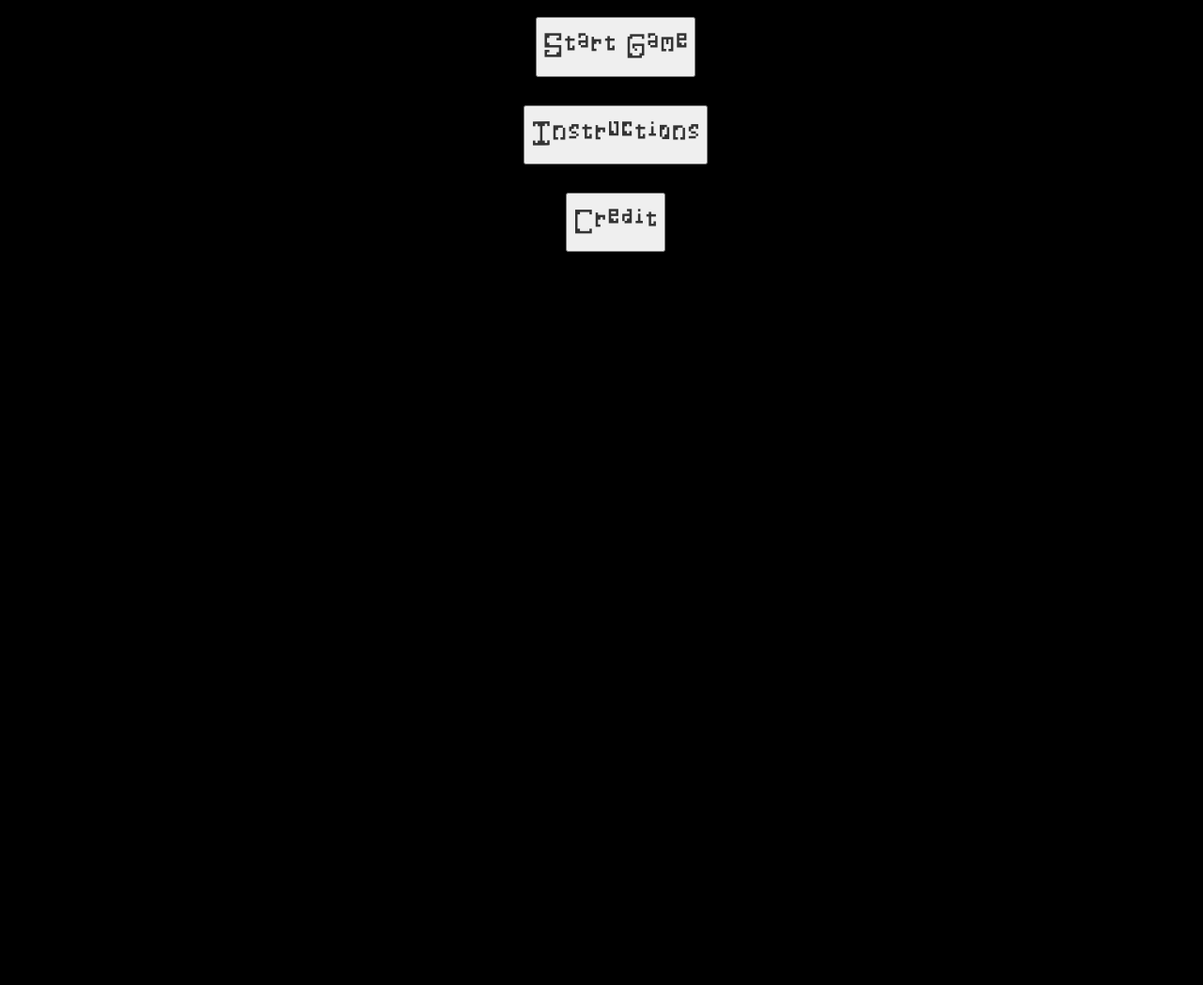
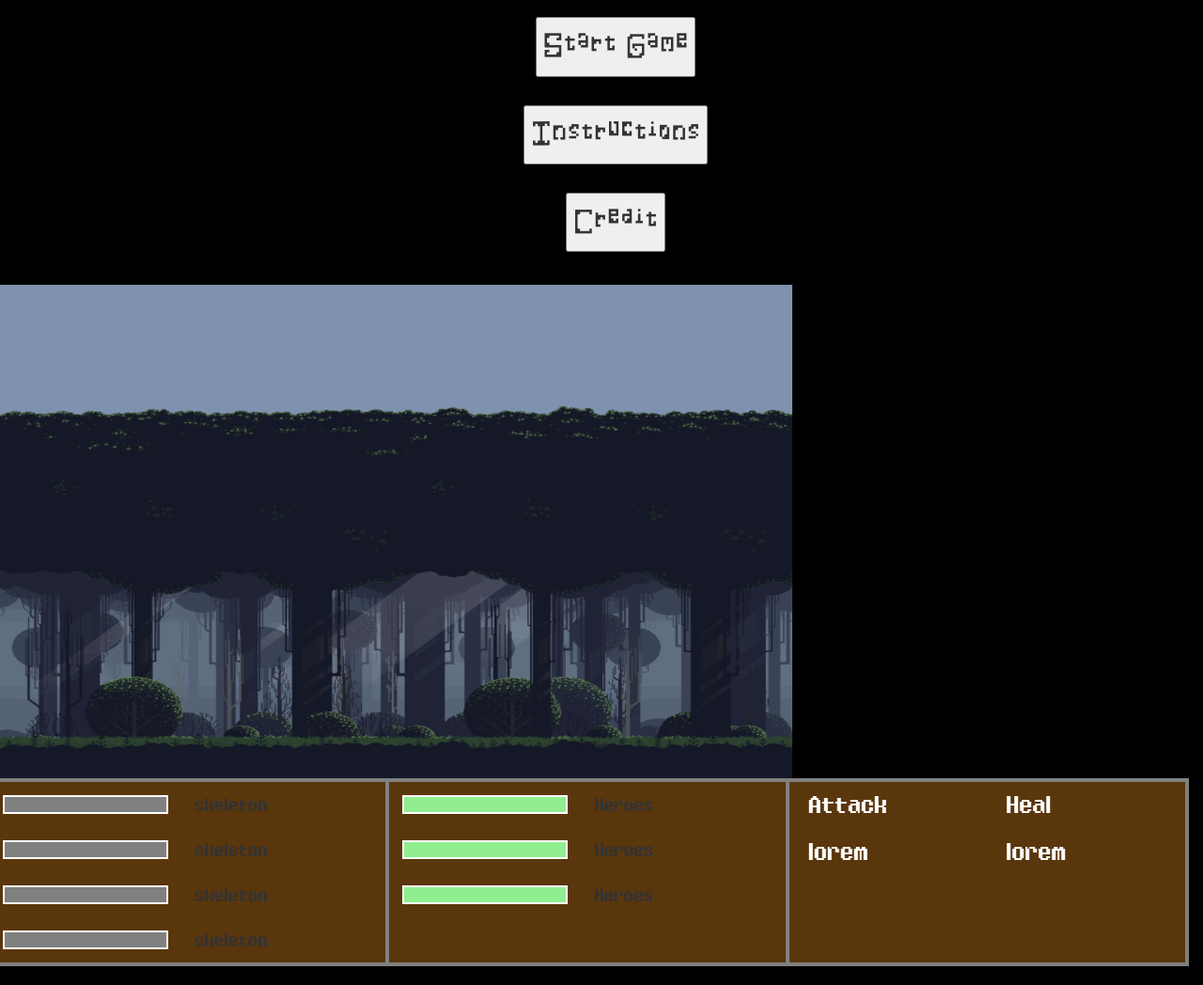
Before and after one commit to MValenciaIII/project_rpg, a plain HTML site: page rpgmenu.html in a window 1280 px wide. Shown: the part 162-1210 px from the top of the page at 94% size. Before the commit the page ends 800 px from the top, so only its background shows below. Drawn offline with Linux system fonts and the light colour scheme.

Commit message:
BattleScene/Character
Worked on health for battle scene for enemies/Hero. FINALLY Got the image for chat boxes to show as well.

```diff
--- a/css/style.css
+++ b/css/style.css
@@ -128,6 +128,7 @@ body {
 
 .optionBox {
     font-family: 'Eight Bit Dragon';
+    border: solid gray 2px;
     font-size: 20px;
 }
 
@@ -148,6 +149,40 @@ body {
     .fightScene img {
         height: 525px;
     }
+    .battleHUD {
+        background-color: rgb(90, 54, 12);
+        border: solid gray 2px;
+        height: auto;
+        width: 100%;
+        display: table;
+    }
+
+    .enemyHealthBar {
+        background-color: rgb(90, 54, 12);
+        border: solid gray 2px;
+        height: auto;
+        float: none;
+        display: table-cell;
+        vertical-align: top;
+    }
+
+    .yourHealthBar {
+        background-color: rgb(90, 54, 12);
+        border: solid gray 2px;
+        height: auto;
+        float: none;
+        display: table-cell;
+        vertical-align: top;
+    }
+
+    .optionBox {
+        font-family: 'Eight Bit Dragon';
+        border: solid gray 2px;
+        font-size: 20px;
+        float: none;
+        display: table-cell;
+        vertical-align: top;
+    }
 
 }
 
@@ -159,6 +194,32 @@ body {
     }
 }
 
+.healthbox {
+    border: white 2px solid;
+    background-color: gray;
+    margin: 14px;
+    height: 20px;
+}
 
 
+.enemyTextName {
+    margin-top: 15px;
+    font-family: 'Eight Bit Dragon';
+    font-size: 15px;
+}
+
+.teamHealthBox {
+    border: white 2px solid;
+    background-color: lightgreen;
+    margin: 14px;
+    height: 20px;
+}
+
+
+.teamTextName {
+    margin-top: 15px;
+    font-family: 'Eight Bit Dragon';
+    font-size: 15px;
+}
+
 /* End Fight Scene */
--- a/js/app.js
+++ b/js/app.js
@@ -45,11 +45,14 @@ function menu() {
 menu();
 //NaN !=  NaN
 //Use an object to hold all conversations. Then call it and make a function to change the color of the conversation depending on the person.
-var filler = new Image();
-filler.src = "media/frame-1.png"
+//store images in a rray
+var facePicture = [
+    {name: 'Skeleton' , image: 'media/frame-1.png'}
+]
 
-function characters(text, characterChatColor ) {
+function characters(text, characterChatColor, mediaPath ) {
     let characterText = document.getElementsByClassName('characterText')[0];
+    console.log(characterText)
     let characterChatBox = document.createElement('div');
     characterChatBox.className = ('row box');
     characterText.appendChild(characterChatBox);
@@ -60,8 +63,8 @@ function characters(text, characterChatColor ) {
 
     let image = document.createElement('img');
     image.className = ('img-responsive')
-    //image.src = mediaPath;
-    image.appendChild(picture);
+    image.src = mediaPath;
+    picture.appendChild(image);
 
     let dialogueBox = document.createElement('div');
     dialogueBox.className = ('col-sm-10 col-xs-8');
@@ -80,8 +83,8 @@ function village () {
     var hideSceneOne = document.getElementsByClassName('village')[0].style.display = 'initial';
     let optionOne = document.getElementById('buttonOne');
     let optionTwo = document.getElementById('buttonTwo');
-    characters('Hello World', 'blue')
-    characters('Hello World', 'gray')
+    characters('Hello World', 'blue', facePicture[0].image)
+    characters('Hello World', 'gray', 'media/frame-1.png')
 
     // optionTwo.addEventListener('click', first)
     // optionOne.addEventListener('click', first)
@@ -101,24 +104,64 @@ function village () {
 
 }
 
-function battleScene() {
+function battleScene(health, name, teamHealth, teamName) {
     var hideFightOne = document.getElementsByClassName('fightSceneOne')[0].style.display = 'initial';
     var hideSceneOne = document.getElementsByClassName('village')[0].style.display = 'none';
+    let attackButton = document.getElementById('attack');
+    let healButton = document.getElementById('heal');
 
-    let hero = 100;
-    let villian = 100;
+    // let hero = 100;
+    // let villian = 100;
+    var enemies = []
+    var enemyDetails = {}
 
-    function health(num) {
+
         let enemiesHealth = document.getElementsByClassName('enemyHealthBar')[0];
-        for (let i = 0; i <= num; i++) {
-            const element = num[i];
+        for (let i = 0; i <= health; i++) {
+            const element = health[i];
+            let row = document.createElement('div')
+            row.className = 'row enemyText'
+            enemiesHealth.appendChild(row)
             let healthbox = document.createElement('div');
-            healthbox.className = 'healthbox'
-            enemiesHealth.appendChild(healthbox);
+            healthbox.className = 'healthbox col-sm-5 col-xs-3'
+            healthbox.setAttribute('data-enemy', [i]);
+            healthbox.setAttribute('value', 100);
+            row.appendChild(healthbox);
+            healthbox = health;
+            let enemyName = document.createElement('p');
+            enemyName.className = 'col-sm-6 col-xs-3 enemyTextName'
+            row.appendChild(enemyName);
+            enemyName.innerHTML = name;
+
+            let numberHealth = document.getElementsByClassName('healthbox')[0].getAttribute('value');
+            enemyDetails.name = name;
+            enemyDetails.health = numberHealth;
+            enemies.push(enemyDetails);
+            // enemies.push = element;
+            // console.log(numberHealth)
+            console.log(enemies);
 
         }
-    }
+
+        let herosHealth = document.getElementsByClassName('yourHealthBar')[0];
+        for (let i = 0; i <= teamHealth; i++) {
+            const element = teamHealth[i];
+            let row = document.createElement('div')
+            row.className = 'row enemyText'
+            herosHealth.appendChild(row)
+            let healthbox = document.createElement('div');
+            healthbox.className = 'teamHealthBox col-sm-5 col-xs-3'
+            healthbox.setAttribute('data-hero', [i]);
+            healthbox. setAttribute('value', 100);
+            row.appendChild(healthbox);
+            healthbox = health;
+            let enemyName = document.createElement('p');
+            enemyName.className = 'col-sm-6 col-xs-3 teamTextName'
+            row.appendChild(enemyName);
+            enemyName.innerHTML = teamName;
 
 
+        }
 
 }
+battleScene(3, 'skeleton', 2, 'Heroes')
--- a/rpgmenu.html
+++ b/rpgmenu.html
@@ -90,18 +90,18 @@
                 </div>
                 <div class="col-sm-4 optionBox">
                     <div class="row">
-                        <div class="col-sm-6">
+                        <div class="col-sm-6 col-xs-6">
                             <input type="button" value="Attack" id="attack">
                         </div>
-                        <div class="col-sm-6">
-                            <input type="button" value="Items" id="items">
+                        <div class="col-sm-6 col-xs-6">
+                            <input type="button" value="Heal" id="heal">
                         </div>
                     </div>
                     <div class="row">
-                        <div class="col-sm-6">
+                        <div class="col-sm-6 col-xs-6">
                             <input type="button" value="lorem" id="lorem">
                         </div>
-                        <div class="col-sm-6">
+                        <div class="col-sm-6 col-xs-6">
                             <input type="button" value="lorem" id="loremtwo">
                         </div>
                     </div>
```
